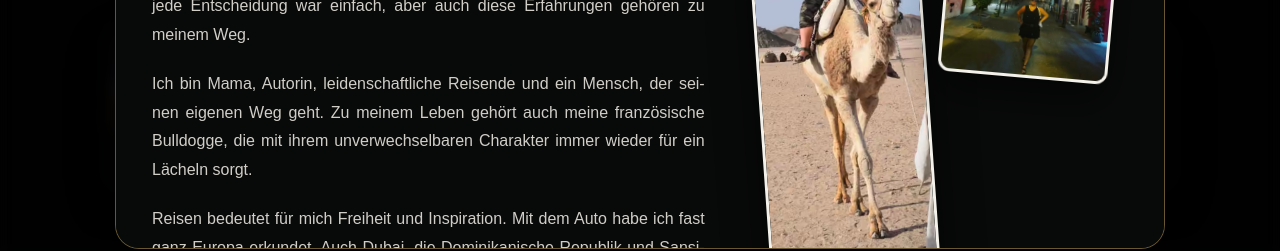
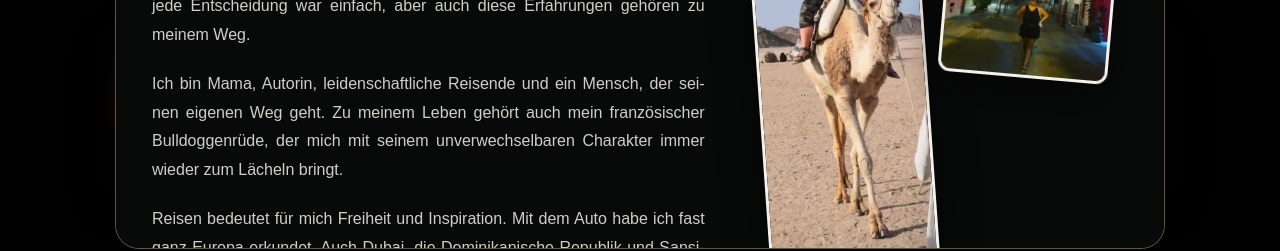
Before and after one commit to nataliastachowiak-bit/Natalia-Stachowiak, a React (Vite) app: page /about in a window 1280 px wide. Both pictures are taken after a click on the button 640 px from the left and 814 px from the top of the page. Shown: the part 706-957 px from the top of the page. Built offline with nearby package versions, Linux system fonts and the light colour scheme; no server answers; a web font is replaced by a local one.

Commit message:
Correct French bulldog gender in personal story and refine gallery layout

```diff
--- a/src/components/PersonalStoryDialog.tsx
+++ b/src/components/PersonalStoryDialog.tsx
@@ -90,21 +90,21 @@ export const PersonalStoryDialog: React.FC<PersonalStoryDialogProps> = ({ curren
               {(
                 currentLang === 'de' ? [
                   'Vor sieben Jahren habe ich meine Heimat Polen verlassen und bin nach Deutschland gekommen. Ein neues Land, eine neue Sprache, eine andere Kultur und neue Perspektiven. Ich habe mir hier ein neues Leben aufgebaut – mit Neugier, Entschlossenheit und dem Vertrauen in meine eigenen Entscheidungen. Viele Herausforderungen musste ich selbst lösen. Nicht jede Entscheidung war einfach, aber auch diese Erfahrungen gehören zu meinem Weg.',
-                  'Ich bin Mama, Autorin, leidenschaftliche Reisende und ein Mensch, der seinen eigenen Weg geht. Zu meinem Leben gehört auch meine französische Bulldogge, die mit ihrem unverwechselbaren Charakter immer wieder für ein Lächeln sorgt.',
+                  'Ich bin Mama, Autorin, leidenschaftliche Reisende und ein Mensch, der seinen eigenen Weg geht. Zu meinem Leben gehört auch mein französischer Bulldoggenrüde, der mich mit seinem unverwechselbaren Charakter immer wieder zum Lächeln bringt.',
                   'Reisen bedeutet für mich Freiheit und Inspiration. Mit dem Auto habe ich fast ganz Europa erkundet. Auch Dubai, die Dominikanische Republik und Sansibar gehören zu meinen Reiseerinnerungen. Doch mein Herz gehört einem Ort, an den ich immer wieder zurückkehre: Chalkidiki in Griechenland. Das kristallklare Wasser, das in der Sonne golden glitzert, die kleinen Buchten und die besondere Leichtigkeit machen diesen Ort für mich zu einem zweiten Zuhause.',
                   'Mich fasziniert die Psychologie – warum Menschen denken, fühlen und handeln, wie sie es tun. Diese Neugier hat auch meine kreative Seite geprägt. In meinem Buch „Du bist nicht zu viel“ beschäftige ich mich mit Beziehungen, Selbstwert und der Frage, wie wir uns selbst treu bleiben.',
                   'Eine weitere Leidenschaft ist die Fotografie. Ich liebe es, besondere Augenblicke, Stimmungen und kleine Details festzuhalten, die im Alltag oft unbemerkt bleiben. Für mich ist ein Foto nicht nur ein Bild, sondern eine Erinnerung und manchmal eine ganze Geschichte.',
                   'Mein Kreis ist klein, aber bewusst gewählt. Drei enge Freundinnen und meine Familie sind die Menschen, die mir wirklich am Herzen liegen. Mir geht es nicht darum, möglichst viele Menschen um mich zu haben, sondern die richtigen.',
                 ] : currentLang === 'pl' ? [
                   'Siedem lat temu opuściłam Polskę i przeprowadziłam się do Niemiec. Nowy kraj, nowy język, inna kultura i nowe perspektywy. Zbudowałam tu nowe życie – z ciekawością, determinacją i zaufaniem do własnych decyzji. Wiele wyzwań musiałam rozwiązywać samodzielnie. Nie każda decyzja była łatwa, ale te doświadczenia również są częścią mojej drogi.',
-                  'Jestem mamą, autorką książki, miłośniczką podróży i osobą, która idzie własną drogą. Towarzyszy mi też buldog francuski, którego wyjątkowy charakter nieustannie wywołuje uśmiech.',
+                  'Jestem mamą, autorką książki, miłośniczką podróży i osobą, która idzie własną drogą. Towarzyszy mi też mój buldog francuski, którego wyjątkowy charakter nieustannie wywołuje uśmiech.',
                   'Podróże dają mi wolność i inspirację. Samochodem przemierzyłam niemal całą Europę; odwiedziłam również Dubaj, Dominikanę i Zanzibar. Jednak moje serce należy do miejsca, do którego zawsze wracam: Chalkidiki w Grecji. Krystaliczna woda połyskująca złotem w słońcu, małe zatoki i niepowtarzalna lekkość sprawiają, że czuję się tam jak w drugim domu.',
                   'Fascynuje mnie psychologia – to, dlaczego ludzie myślą, czują i działają w określony sposób. Ta ciekawość towarzyszyła mi także podczas pisania książki „Du bist nicht zu viel” o relacjach, poczuciu własnej wartości i pozostawaniu wierną sobie.',
                   'Kolejną moją pasją jest fotografia. Lubię zatrzymywać w kadrach chwile, nastroje i drobne szczegóły, które łatwo przeoczyć. Zdjęcie jest dla mnie nie tylko obrazem, lecz także wspomnieniem – czasem całą opowieścią.',
                   'Mój krąg bliskich jest niewielki, ale wybieram go świadomie. Trzy bliskie przyjaciółki i rodzina to ludzie, których naprawdę noszę w sercu. Nie liczy się dla mnie liczba znajomych, lecz jakość relacji.',
                 ] : [
                   'Seven years ago, I left my home in Poland and moved to Germany. A new country, a new language, a different culture and fresh perspectives. I built a new life here with curiosity, determination and trust in my own decisions. I have had to solve many challenges on my own. Not every decision was easy, but those experiences are part of my journey too.',
-                  'I am a mother, an author, a passionate traveller and someone who follows her own path. My French bulldog is part of that life too, with a personality that never fails to make me smile.',
+                  'I am a mother, an author, a passionate traveller and someone who follows her own path. My French bulldog is part of that life too, and his unmistakable personality never fails to make me smile.',
                   'Travel means freedom and inspiration to me. I have explored almost all of Europe by car, and my journeys have also taken me to Dubai, the Dominican Republic and Zanzibar. Yet my heart belongs to a place I return to again and again: Chalkidiki in Greece. Crystal-clear water sparkling gold in the sun, secluded coves and a sense of lightness make it feel like a second home.',
                   'Psychology fascinates me – why people think, feel and act as they do. That curiosity has shaped my creative side as well. In my book “Du bist nicht zu viel”, I explore relationships, self-worth and staying true to yourself.',
                   'Photography is another passion of mine. I love capturing fleeting moments, moods and little details that often go unnoticed. To me, a photograph is more than an image: it is a memory, and sometimes an entire story.',
```
